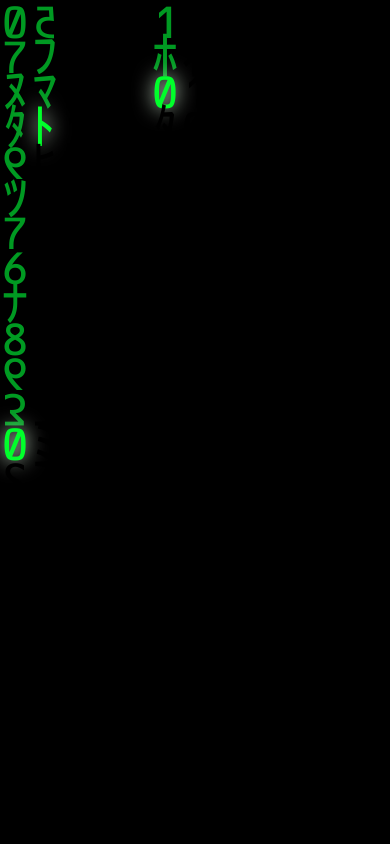
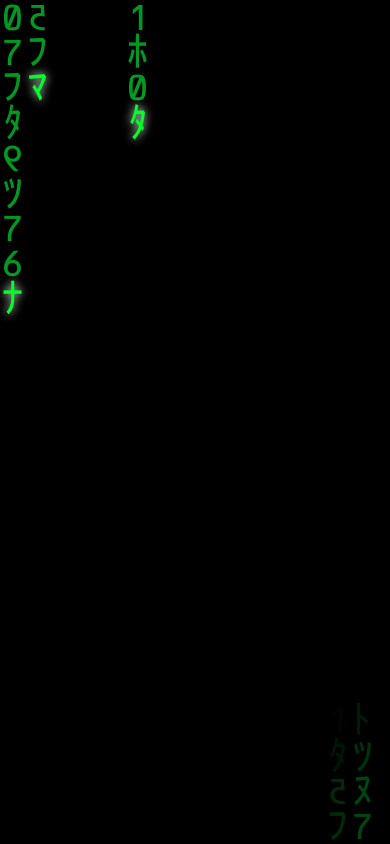
Before and after one commit to NikitaT206/react-matrix, a React (Create React App) app: page / in a window 390 px wide. Built offline with nearby package versions, Linux system fonts and the light colour scheme.

Commit message:
feat: mobile

```diff
--- a/src/components/App/App.js
+++ b/src/components/App/App.js
@@ -7,7 +7,12 @@ function App() {
 
   const [width, setWidth] = useState(window.innerWidth)
 
-  const array = useMemo(() => [...new Array(Math.floor(width / 30))], [width])
+  const array = useMemo(() => {
+    if (width <= 500) {
+      return [...new Array(Math.floor(width / 25))]
+    }
+    return [...new Array(Math.floor(width / 35))]
+  } , [width])
 
   useEffect(() => {
     const resizeListener = () => {
--- a/src/components/ArrayOfSymbols/ArrayOfSymbols.module.css
+++ b/src/components/ArrayOfSymbols/ArrayOfSymbols.module.css
@@ -2,5 +2,11 @@
   display: flex;
   flex-direction: column;
   align-items: center;
-  width: max-content;
+  min-width: 35px;
 }
+
+@media screen and (max-width: 500px) {
+  .array {
+    min-width: 25px;
+  }
+}
--- a/src/components/Symbol/Symbol.module.css
+++ b/src/components/Symbol/Symbol.module.css
@@ -6,7 +6,7 @@
   text-align: center;
   user-select: none;
   -webkit-tap-highlight-color: transparent;
-  text-shadow: 0px 0px 20px rgb(229, 255, 230);
+  text-shadow: 0px 0px 10px rgb(229, 255, 230);
   box-sizing: border-box;
 }
 
@@ -28,3 +28,17 @@
   color: black;
   text-shadow: none;
 }
+
+@media screen and (max-width: 500px) {
+  .symbolActive {
+    font-size: 40px;
+    min-width: 20px;
+    min-height: 25px;
+  }
+
+  .symbol {
+    font-size: 40px;
+    min-width: 20px;
+    min-height: 25px;
+  }
+}
```
Also changed, not shown: 1 other file (tests, documents, lock files or other folders).
